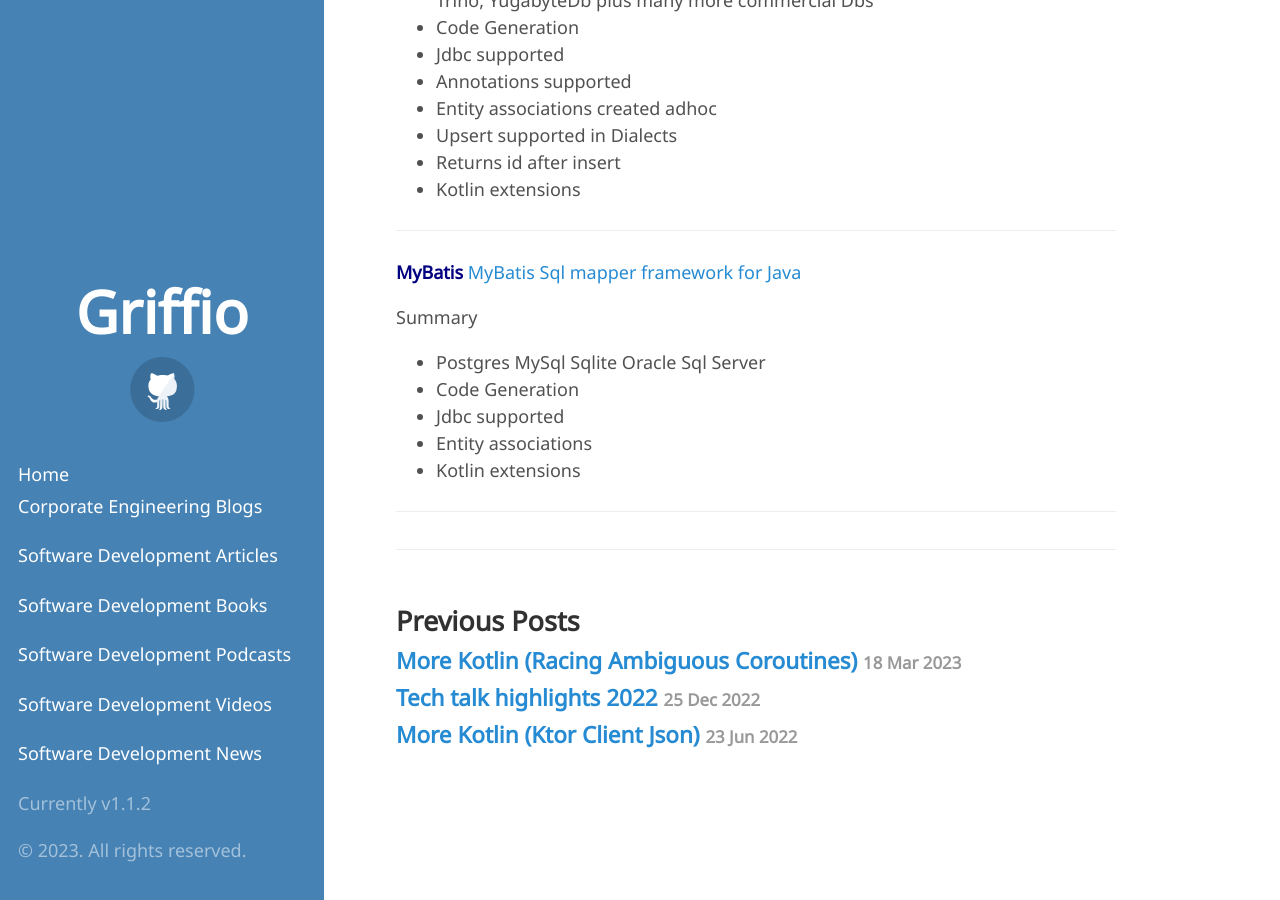
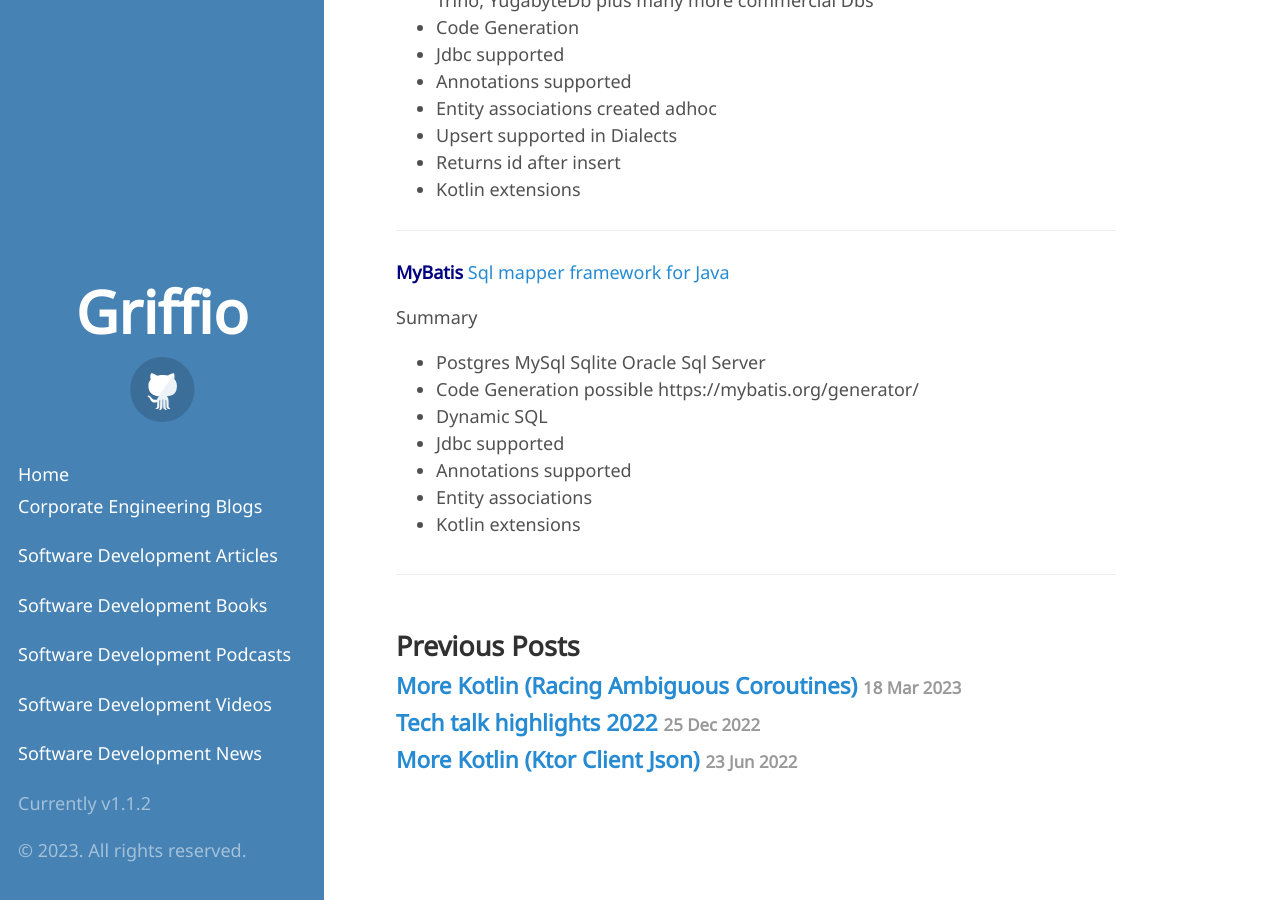
Before and after one commit to griffio/griffio.github.io, a Jekyll site: the page built from _posts/2023-04-20-More-Kotlin-Sql-Persistence-Comparision.md, in a window 1280 px wide and 900 px high, scrolled down 4985 px. Built offline with Jekyll 4.4.1, drawn with Linux system fonts in a browser that asks for light colours; some web fonts are replaced.

```diff
--- a/_posts/2023-04-20-More-Kotlin-Sql-Persistence-Comparision.md
+++ b/_posts/2023-04-20-More-Kotlin-Sql-Persistence-Comparision.md
@@ -179,14 +179,14 @@
 
 ---
 
-**MyBatis** [MyBatis Sql mapper framework for Java](https://github.com/mybatis/mybatis-3)
+**MyBatis** [Sql mapper framework for Java](https://github.com/mybatis/mybatis-3)
 
 Summary
 
 * Postgres MySql Sqlite Oracle Sql Server
-* Code Generation
+* Code Generation possible https://mybatis.org/generator/
+* Dynamic SQL
 * Jdbc supported
+* Annotations supported
 * Entity associations
 * Kotlin extensions
-
----
```
